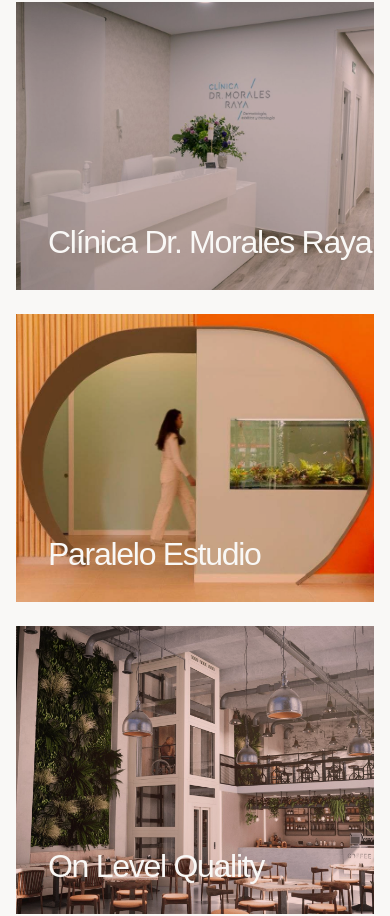
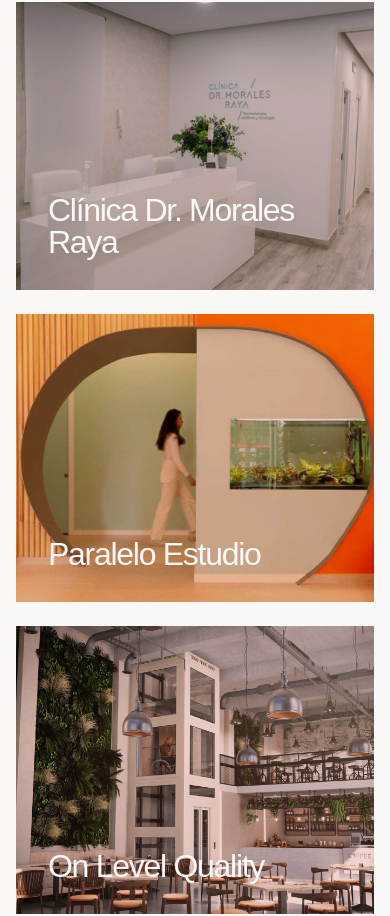
Before and after one commit to generacionads/itacarb, a Next.js app: page / in a window 390 px wide. Shown: the part 5345-6261 px from the top of the page. Built offline with nearby package versions, Linux system fonts and the light colour scheme; a web font is replaced by a local one.

Commit message:
project-name-text

```diff
--- a/package.json
+++ b/package.json
@@ -13,6 +13,7 @@
     "gsap": "^3.15.0",
     "lenis": "^1.3.23",
     "next": "16.2.9",
+    "node": "^26.4.0",
     "react": "19.2.4",
     "react-dom": "19.2.4",
     "tailwind-merge": "^3.6.0"
--- a/src/components/sections/Projects.tsx
+++ b/src/components/sections/Projects.tsx
@@ -52,7 +52,7 @@
 
         <div className="absolute bottom-5 left-5">
           <span
-            className="project-name-text inline-block text-[32px] font-medium leading-8 tracking-[-0.04em] whitespace-nowrap
+            className="project-name-text inline-block text-[32px] font-medium leading-8 tracking-[-0.04em] sm:whitespace-nowrap
               text-background px-3 py-3
               bg-transparent group-hover:bg-brand-accent
               group-hover:-translate-y-1.5"
```
Also changed, not shown: 1 other file (tests, documents, lock files or other folders).
